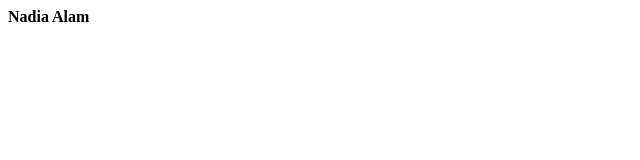
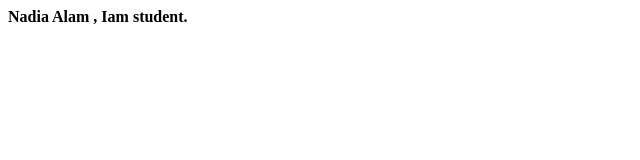
Before and after one commit to Nadia-24/localRepo, a plain HTML site: page index.html in a window 1280 px wide. Shown: the whole page, without its empty margins (0-640 px from the left). Drawn offline with Linux system fonts and the light colour scheme.

Commit message:
add new line

```diff
--- a/index.html
+++ b/index.html
@@ -6,6 +6,6 @@
     <title>Document</title>
 </head>
 <body>
-    <b>Nadia Alam</b>
+    <b>Nadia Alam , Iam student.</b>
 </body>
 </html>
```
